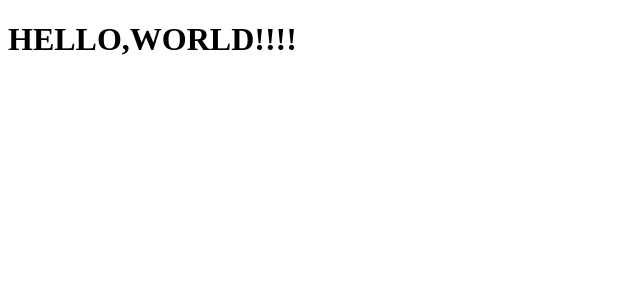
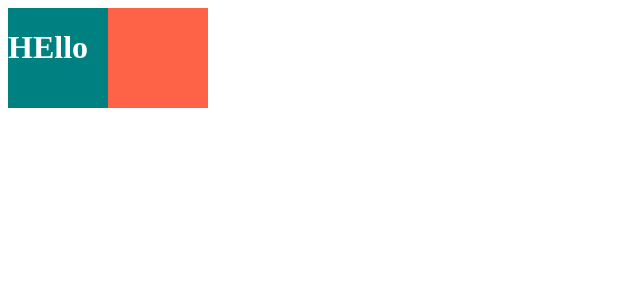
Before and after one commit to iteach12/react_master, a React (Create React App) app: page / in a window 1280 px wide. Shown: the top 300 px of the page, without its empty margins (0-640 px from the left). Built offline with nearby package versions, Linux system fonts and the light colour scheme.

Commit message:
styled-components, props

```diff
--- a/package.json
+++ b/package.json
@@ -9,6 +9,7 @@
     "react": "^18.2.0",
     "react-dom": "^18.2.0",
     "react-scripts": "5.0.1",
+    "styled-components": "^5.3.5",
     "web-vitals": "^2.1.4"
   },
   "scripts": {
--- a/src/App.js
+++ b/src/App.js
@@ -1,8 +1,26 @@
+import styled from 'styled-components';
+
+const Father = styled.div`
+  display: flex;
+`;
+const Box = styled.div`
+  background-color: ${(props) => props.bgColor};
+  width: 100px;
+  height: 100px;
+`;
+
+const Text = styled.h1`
+  color: white;
+`;
+
 function App() {
   return (
-    <div>
-      <h1>HELLO,WORLD!!!!</h1>
-    </div>
+    <Father>
+      <Box bgColor="teal">
+        <Text>HEllo</Text>
+      </Box>
+      <Box bgColor="tomato"></Box>
+    </Father>
   );
 }
 
```
Also changed, not shown: 2 other files (tests, documents, lock files or other folders).
